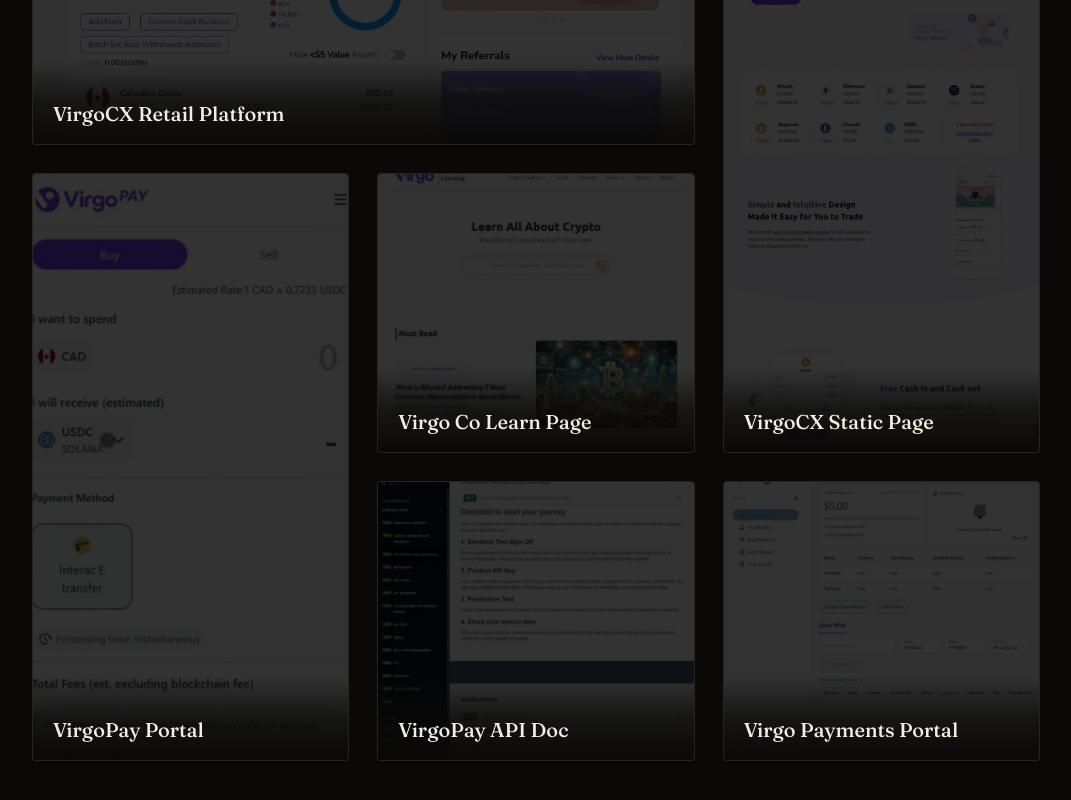
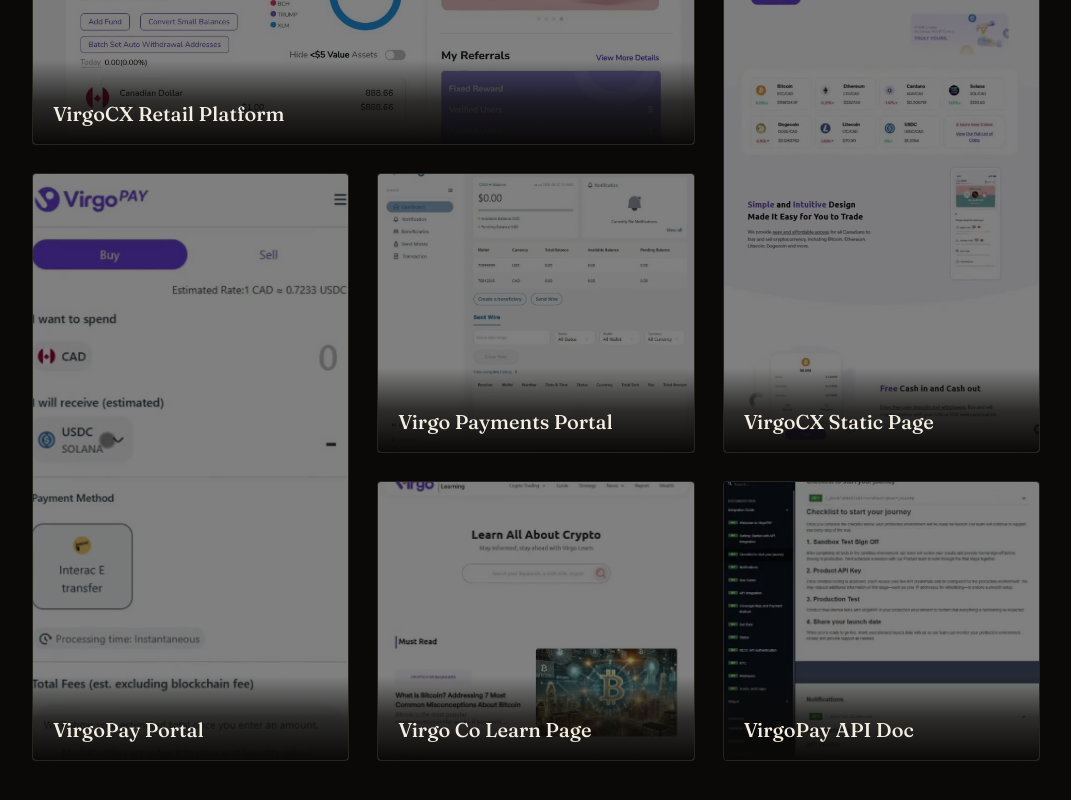
Before and after one commit to scottascott/scottascott.github.io, a Next.js app: page / in a window 1280 px wide. Shown: the part 2743-3543 px from the top of the page, without its empty margins (104-1175 px from the left). Built offline with nearby package versions, Linux system fonts and the light colour scheme.

Commit message:
projects tweaks

```diff
--- a/src/components/BentoProjectCard.tsx
+++ b/src/components/BentoProjectCard.tsx
@@ -59,7 +59,7 @@
             alt=""
             fill
             sizes="(min-width: 1024px) 40vw, 100vw"
-            className="object-cover transition-transform duration-500 ease-out group-hover:scale-105 brightness-20"
+            className="object-cover transition-transform duration-500 ease-out group-hover:scale-105 brightness-50 saturate-[0.85]"
           />
         )}
       </div>
--- a/src/lib/data.ts
+++ b/src/lib/data.ts
@@ -96,6 +96,14 @@
       tile: "tall",
     },
     {
+      name: "Virgo Payments Portal",
+      url: "https://portal.virgopayments.ca/",
+      video: "/videos/virgo-payments.mp4",
+      poster: "/videos/posters/virgo-payments.jpg",
+      ratio: 720 / 724,
+      tile: "standard",
+    },
+    {
       name: "Virgo Co Learn Page",
       url: "https://learn.virgo.co/",
       video: "/videos/learn-virgo-co.mp4",
@@ -109,14 +117,6 @@
       video: "/videos/virgopay-api-doc.mp4",
       poster: "/videos/posters/virgopay-api-doc.jpg",
       ratio: 732 / 720,
-      tile: "standard",
-    },
-    {
-      name: "Virgo Payments Portal",
-      url: "https://portal.virgopayments.ca/",
-      video: "/videos/virgo-payments.mp4",
-      poster: "/videos/posters/virgo-payments.jpg",
-      ratio: 720 / 724,
       tile: "standard",
     },
   ];
```
